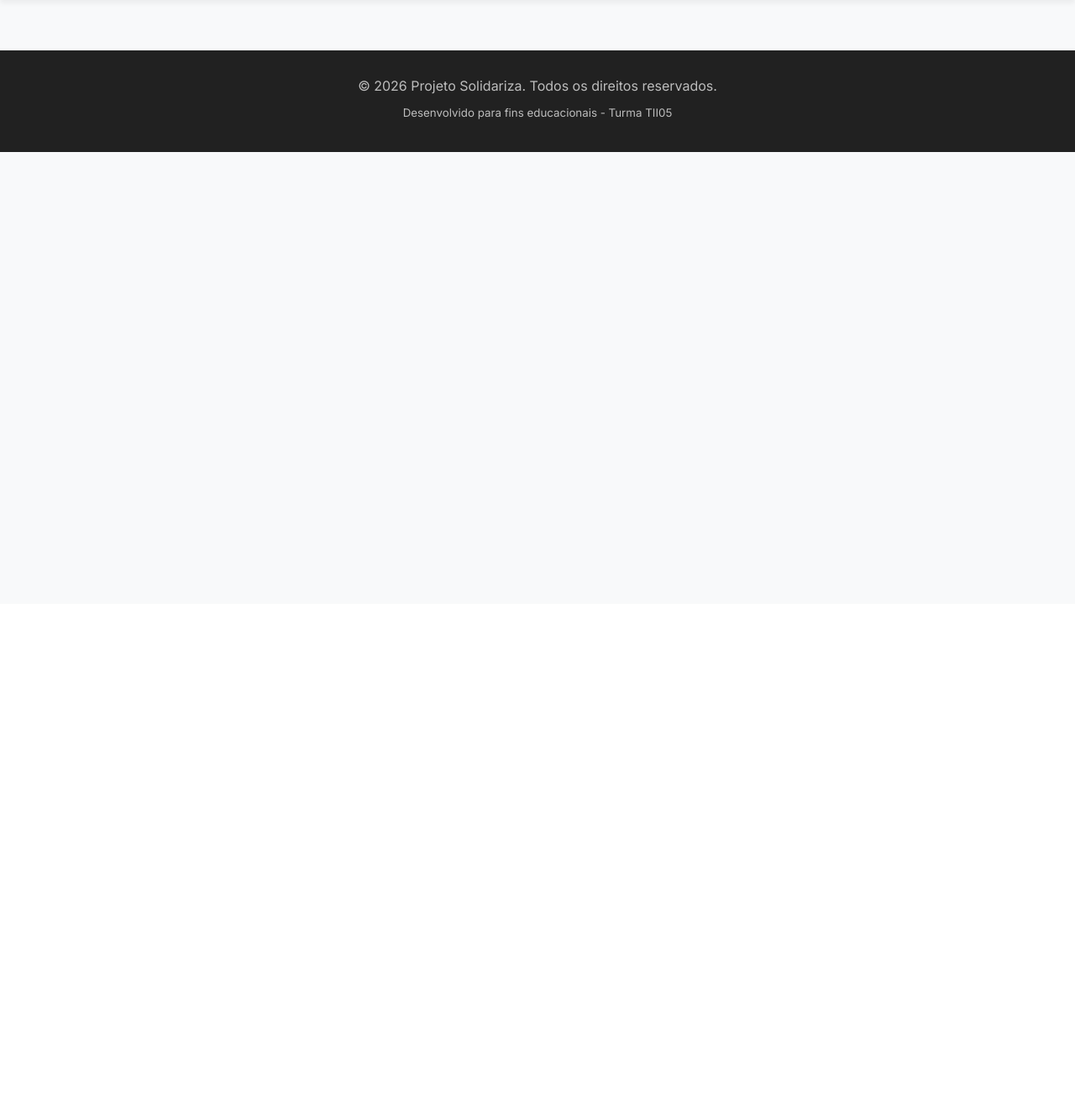
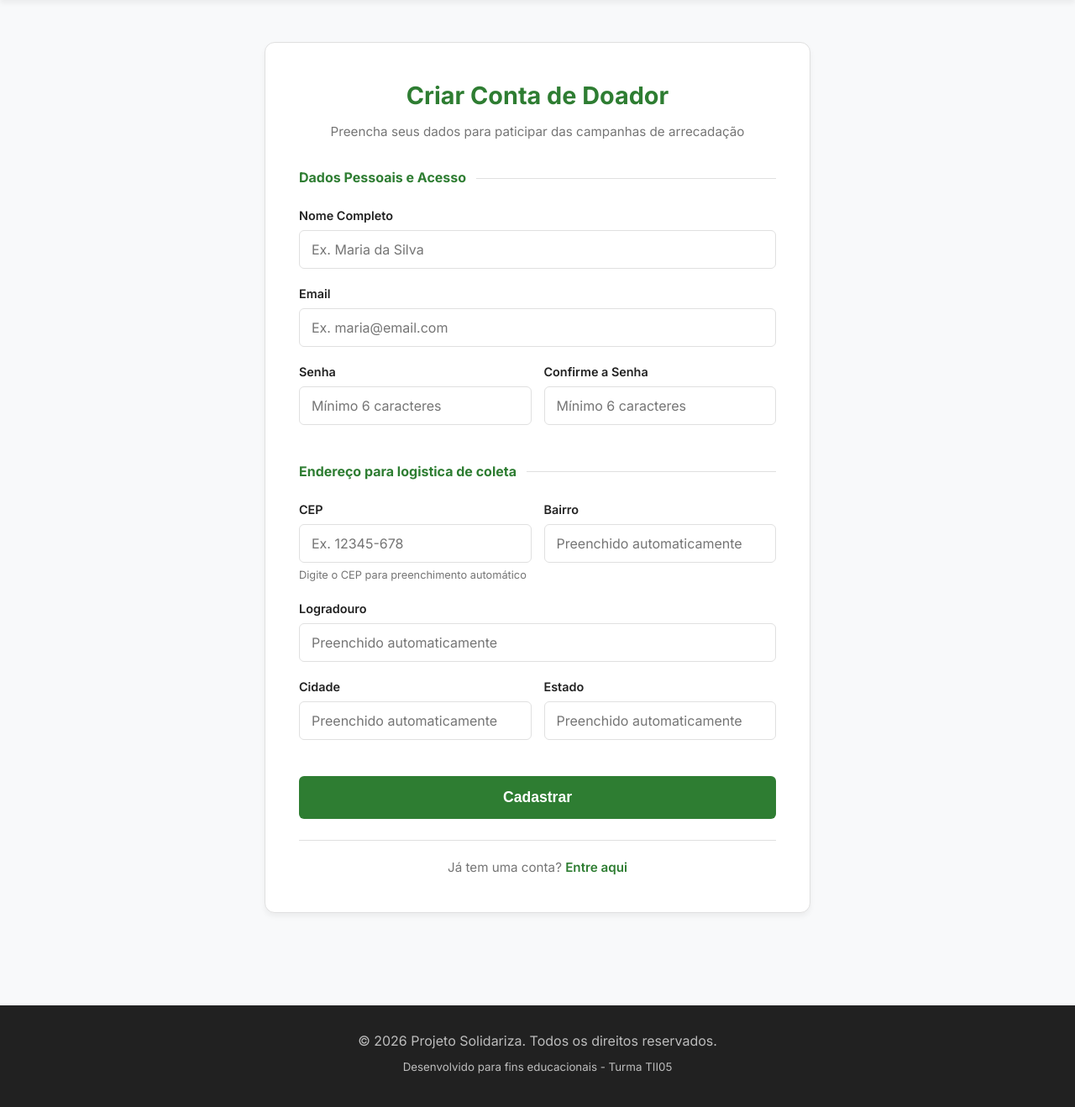
Before and after one commit to MarceloMFreitas/UC07---TII05, a PHP site: page /cadastro.php in a window 1280 px wide. Shown: the part 81-1399 px from the top of the page at 84% size. Before the commit the page ends 262 px from the top, so only its background shows below. Run offline with PHP 8.4, Linux system fonts and the light colour scheme.

Commit message:
tela de cadastro

```diff
--- a/Projeto_Solidariza/cadastro.php
+++ b/Projeto_Solidariza/cadastro.php
@@ -1,3 +1,126 @@
 <?php include_once 'includes/header.php'; ?>
 
+    <main class="conteudo-principal container-form">
+        <section class="card-form">
+            <div class="cabecalho-form">
+                <h2>Criar Conta de Doador</h2>
+                <p>Preencha seus dados para paticipar das campanhas de arrecadação</p>
+            </div>
+            <form id="form-cadastro" class="formulario" method="POST" action="actions/auth_register.php">
+                <fieldset class="grupo-secao">
+                    <legend>Dados Pessoais e Acesso</legend>
+                    <div class="grupo-input">
+                        <label for="nome">Nome Completo</label>
+                        <input
+                            type="text"
+                            id="nome"
+                            name="nome"
+                            placeholder="Ex. Maria da Silva"
+                            maxlength="150"
+                            required
+                        >
+                    </div>
+                    <div class="grupo-input">
+                        <label for="email">Email</label>
+                        <input
+                            type="email"
+                            id="email"
+                            name="email"
+                            placeholder="Ex. maria@email.com"
+                            maxlength="150"
+                            required
+                        >
+                    </div>
+                    <div class="linha-dupla">
+                        <div class="grupo-input">
+                            <label for="senha">Senha</label>
+                            <input
+                                type="password"
+                                id="senha"
+                                name="senha"
+                                placeholder="Mínimo 6 caracteres"
+                                minlength="6"
+                                required
+                            >
+                        </div>
+                        <div class="grupo-input">
+                            <label for="confirma-senha">Confirme a Senha</label>
+                            <input
+                                type="password"
+                                id="confirma-senha"
+                                name="confirma-senha"
+                                placeholder="Mínimo 6 caracteres"
+                                minlength="6"
+                                required
+                            >
+                        </div>
+                    </div>
+                </fieldset>
+                <fieldset class="grupo-secao">
+                    <legend>Endereço para logistica de coleta</legend>
+                    <div class="linha-dupla">
+                        <div class="grupo-input">
+                            <label for="cep">CEP</label>
+                            <input
+                                type="text"
+                                id="cep"
+                                name="cep"
+                                placeholder="Ex. 12345-678"
+                                maxlength="9"
+                                required
+                            >
+                            <small id="cep-status" class="texto-ajuda">Digite o CEP para preenchimento automático</small>
+                        </div>
+                        <div class="grupo-input">
+                            <label for="bairro">Bairro</label>
+                            <input
+                                type="text"
+                                id="bairro"
+                                name="bairro"
+                                placeholder="Preenchido automaticamente"
+                                required
+                            >
+                        </div>
+                    </div>
+                    <div class="grupo-input">
+                        <label for="logradouro">Logradouro</label>
+                        <input
+                            type="text"
+                            id="logradouro"
+                            name="logradouro"
+                            placeholder="Preenchido automaticamente"
+                            required
+                        >
+                    </div>
+                    <div class="linha-dupla">
+                        <div class="grupo-input">
+                            <label for="localidade">Cidade</label>
+                            <input
+                                type="text"
+                                id="localidade"
+                                name="localidade"
+                                placeholder="Preenchido automaticamente"
+                                required
+                            >
+                        </div>
+                        <div class="grupo-input">
+                            <label for="uf">Estado</label>
+                            <input
+                                type="text"
+                                id="uf"
+                                name="uf"
+                                placeholder="Preenchido automaticamente"
+                                required
+                            >
+                        </div>
+                    </div>
+                </fieldset>
+                <button type="submit" class="btn-sustentavel btn-bloco btn-grande">Cadastrar</button>
+            </form>
+            <div class="rodape-form">
+                <p>Já tem uma conta? <a href="login.php">Entre aqui</a></p>
+            </div>
+        </section>
+    </main>
+
 <?php include_once 'includes/footer.php'; ?>
```
